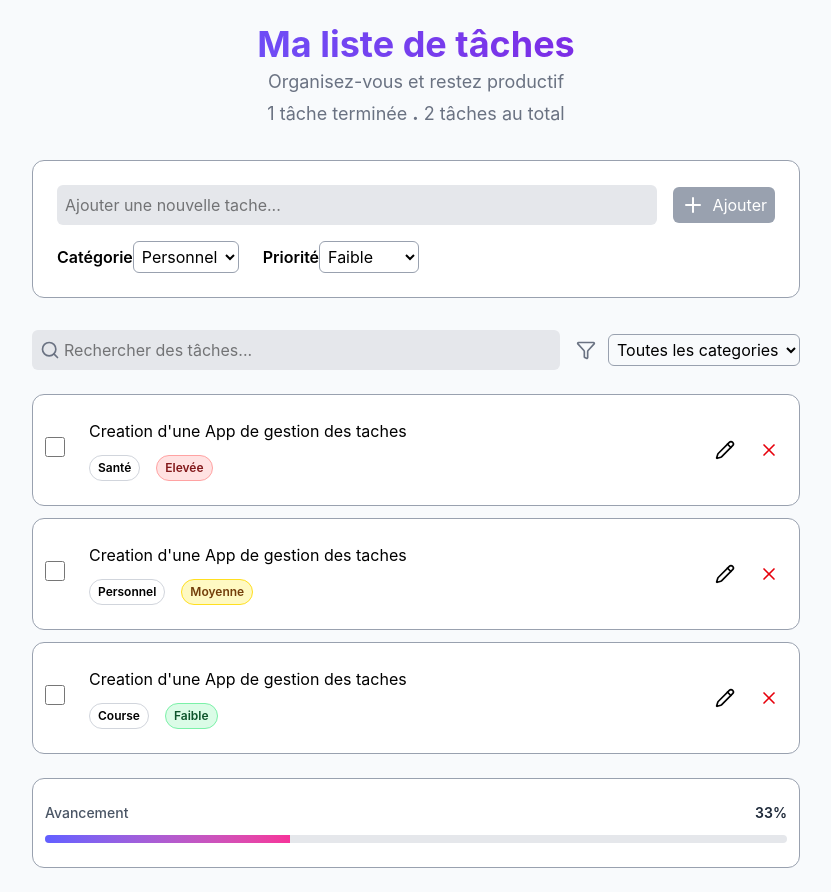
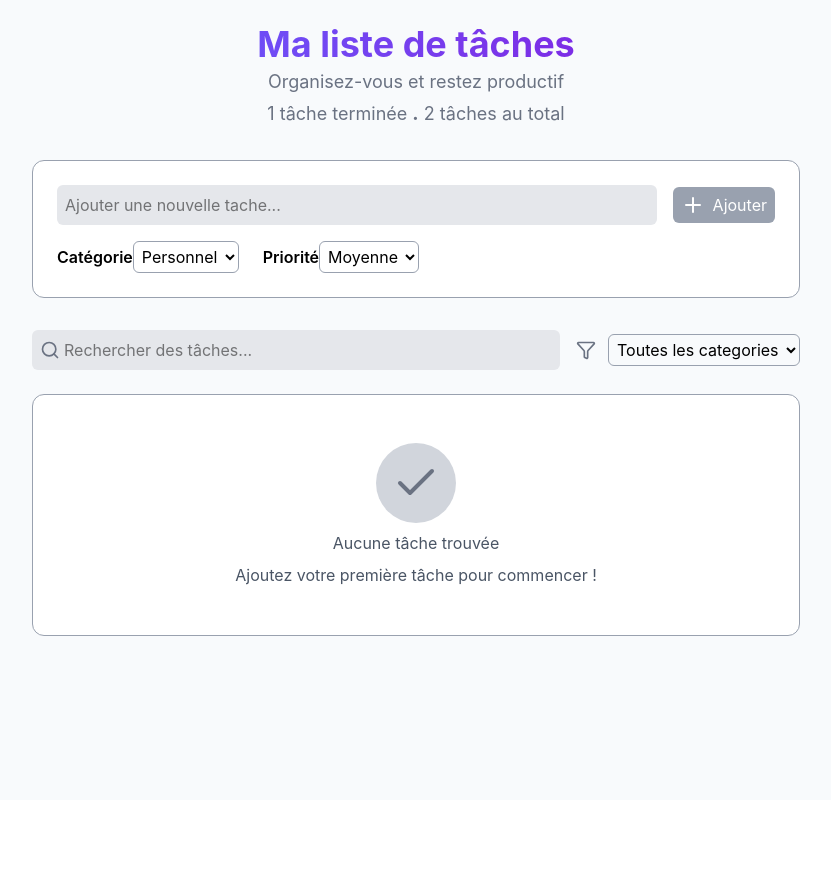
Before and after one commit to NitiemaAllassane/todoWebApp, a React (Vite) app: page / in a window 1280 px wide. Shown: the whole page, without its empty margins (224-1055 px from the left). After the commit the page ends 800 px from the top, so only its background shows below. Built offline with nearby package versions, Linux system fonts and the light colour scheme.

Commit message:
Ajout de la fonctionnaité d'ajout des taches

```diff
--- a/src/App.tsx
+++ b/src/App.tsx
@@ -1,3 +1,4 @@
+import { useState, type ChangeEvent } from 'react';
 import './App.css';
 import {
   Plus,
@@ -7,7 +8,6 @@ import {
   X,
   Check
 } from 'lucide-react';
-
 import clsx from 'clsx';
 
 
@@ -45,13 +45,32 @@ function Header() {
 }
 
 
-function AddForm() {
+function AddForm({ onAddingTask } : { onAddingTask: (task: Todo) => void }) {
+  const [taskText, setTaskText ] = useState("");
+  const [category, setCatogory ] = useState<TaskCategories>("personal");
+  const [priority, setPriority ] = useState<TaskPriority>("medium");
 
+  const handleAdding = (e: ChangeEvent) => {
+    e.preventDefault();
+    onAddingTask({
+      isDone: false,
+      text: taskText,
+      category: category,
+      priority: priority,
+    });
+
+    setTaskText("");
+    setCatogory("personal");
+    setPriority("medium");
+  }
+
+  const isInputValueEmpty = taskText.trim() === "";
 
   return (
     <form
       action=""
       className='bg-white border border-gray-400 p-6 rounded-xl mb-8'
+      onSubmit={handleAdding}
     >
       <div>
         <div className='flex items-center gap-4 mb-4'>
@@ -62,12 +81,17 @@ function AddForm() {
             required
             placeholder='Ajouter une nouvelle tache...'
             className='flex-1 bg-gray-200 p-2 rounded-md focus:outline-indigo-400 focus:outline-3'
+            value={taskText}
+            onChange={(e) => setTaskText(e.target.value)}
           />
           <button
             type="submit"
-            disabled
-            className='flex items-center gap-2 bg-gray-400 text-white py-1.5 px-2 rounded-md
-            cursor-pointer'
+            disabled={isInputValueEmpty}
+            className={clsx(
+              `flex items-center gap-2 bg-black text-white py-1.5 px-2 rounded-md
+            cursor-pointer`,
+            isInputValueEmpty && "bg-gray-400"
+            )}
           >
             <Plus  />
             Ajouter
@@ -87,6 +111,8 @@ function AddForm() {
               name="taskCategories"
               id="taskCategories"
               className='p-1 border border-gray-400 rounded-md'
+              value={category}
+              onChange={(e) => setCatogory(e.target.value as TaskCategories)}
             >
               <option value="personal">Personnel</option>
               <option value="work">Travail</option>
@@ -107,6 +133,8 @@ function AddForm() {
               name="taskPriorities"
               id="taskPriorities"
               className='p-1 border border-gray-400 rounded-md'
+              value={priority}
+              onChange={(e) => setPriority(e.target.value as TaskPriority)}
             >
               <option value="low">Faible</option>
               <option value="medium">Moyenne</option>
@@ -314,46 +342,46 @@ function EmptySate({
   )
 }
 
+
+
 function App() {
+  const [tasks, setTasks] = useState<Todo[]>([]);
+
+  function addTask( task: Todo) {
+    const newTasks = tasks.slice();
+    newTasks.push(task);
+    setTasks(newTasks);
+  }
 
   return (
     <main className='bg-slate-50 min-h-dvh py-6'>
       <div className="container">
         <div>
           <Header  />
-          <AddForm  />
+          <AddForm onAddingTask={addTask}  />
           <SearchForm  />
         </div>
-        <div>
-          <div className='flex flex-col gap-3 mb-6'>
-            <Task
-              isDone={false}
-              text="Creation  d'une App de gestion des taches"
-              category="health"
-              priority="high"
-            />
 
-            <Task
-              isDone={false}
-              text="Creation  d'une App de gestion des taches"
-              category="personal"
-              priority="medium"
-            />
+        {tasks.length === 0
+          ? <EmptySate message="Ajoutez votre première tâche pour commencer !"  />
+          : <div>
+            <ul className='flex flex-col gap-3 mb-6'>
+              {tasks.map( (task, id) => (
+                <li key={id}>
+                  <Task
+                    isDone={task.isDone}
+                    text={task.text}
+                    category={task.category}
+                    priority={task.priority}
+                  />
+                </li>
+              ))}
+            </ul>
 
-            <Task
-              isDone={false}
-              text="Creation  d'une App de gestion des taches"
-              category="shopping"
-              priority="low"
-            />
-          </div>
-
-          <div>
-            <ProgressBar progress={33}  />
-          </div>
-        </div>
-
-        {/* <EmptySate message="Ajoutez votre première tâche pour commencer !"  /> */}
+            <div>
+              <ProgressBar progress={33}  />
+            </div>
+        </div>}
       </div>
     </main>
   );
```
